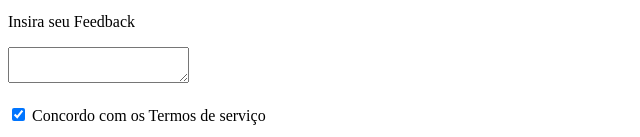
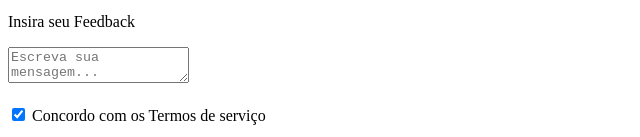
Before and after one commit to joaolucascomar/form-escola, a plain HTML site: page index.html in a window 1280 px wide. Shown: the part 426-563 px from the top of the page, without its empty margins (0-640 px from the left). Drawn offline with Linux system fonts and the light colour scheme.

Commit message:
feedback

```diff
--- a/index.html
+++ b/index.html
@@ -28,7 +28,7 @@
         </select>
         <br>
         <p>Insira seu Feedback</p>
-        <textarea name="feedback"></textarea>
+        <textarea name="feedback" placeholder="Escreva sua mensagem..."></textarea>
         <br>
         <br>
         <input type="checkbox" name="novidades" checked> Concordo com os Termos de serviço
```
